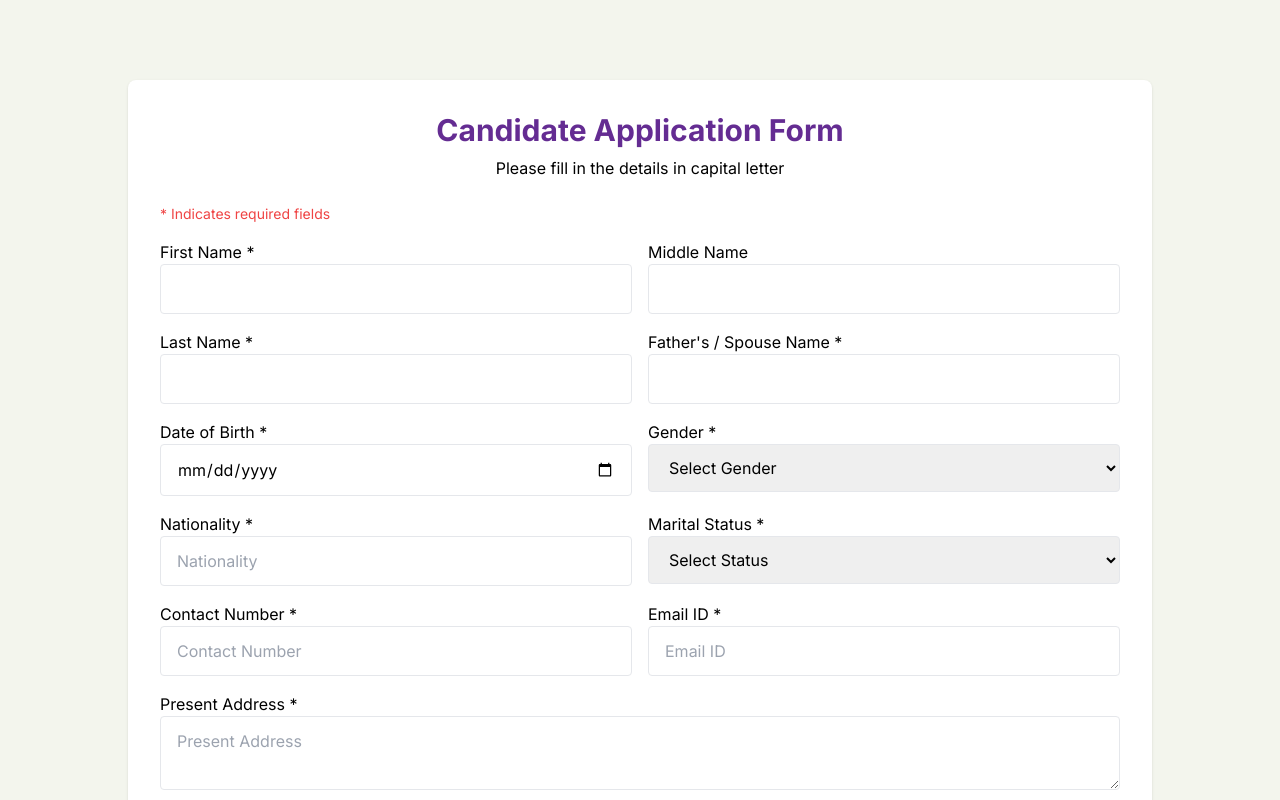
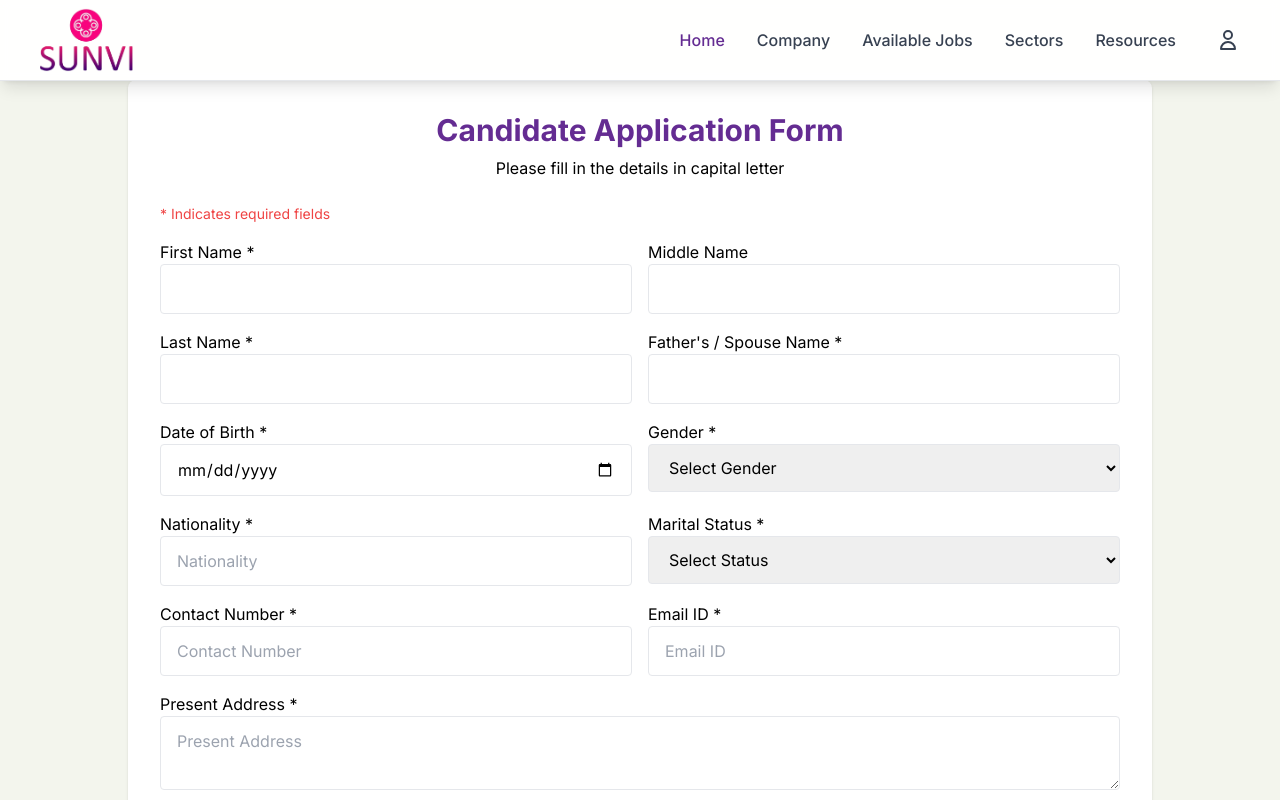
Before and after one commit to king0101010/Applicant_Form_trial, a React (Vite) app: page / in a window 1280 px wide. Shown: the top 800 px of the page. Built offline with nearby package versions, Linux system fonts and the light colour scheme.

Commit message:
Uncommented header and footer

```diff
--- a/src/components/common/SubmissionSuccess.jsx
+++ b/src/components/common/SubmissionSuccess.jsx
@@ -1,12 +1,12 @@
 import React from 'react';
 import { Link } from 'react-router-dom';
-// import Header from '../common/header';
-// import Footer from '../common/footer';
+import Header from '../common/header';
+import Footer from '../common/footer';
 
 const SubmissionSuccess = () => {
   return (
     <div className="min-h-screen bg-[#f3f5ed] flex flex-col">
-      {/* <Header /> */}
+      <Header />
       <div className="flex-1 flex items-center justify-center p-4">
         <div className="w-full max-w-3xl bg-white rounded-lg shadow-lg p-8 md:p-12 text-center">
           <div className="flex flex-col items-center">
@@ -47,7 +47,7 @@ const SubmissionSuccess = () => {
           </div>
         </div>
       </div>
-      {/* <Footer /> */}
+      <Footer />
     </div>
   );
 };
--- a/src/pages/CandidateApplicationForm.jsx
+++ b/src/pages/CandidateApplicationForm.jsx
@@ -1,6 +1,6 @@
 import React, { useState } from 'react';
-// import Header from '../components/common/header';
-// import Footer from '../components/common/footer';
+import Header from '../components/common/header';
+import Footer from '../components/common/footer';
 import SubmissionSuccess from '../components/common/SubmissionSuccess';
 
 const CandidateApplicationForm = () => {
@@ -257,7 +257,7 @@ const CandidateApplicationForm = () => {
 
   return (
     <div className="min-h-screen bg-[#f3f5ed] flex flex-col">
-      {/* <Header /> */}
+      <Header />
       <div className="flex-1 w-full flex flex-col items-center px-4 py-6 overflow-auto pt-16 lg:pt-20">
         {isSubmitted ? (
           <SubmissionSuccess onReturnHome={handleReturnHome} />
@@ -861,7 +861,7 @@ const CandidateApplicationForm = () => {
           </form>
         )}
       </div>
-      {/* <Footer /> */}
+      <Footer />
     </div>
   );
 };
```
